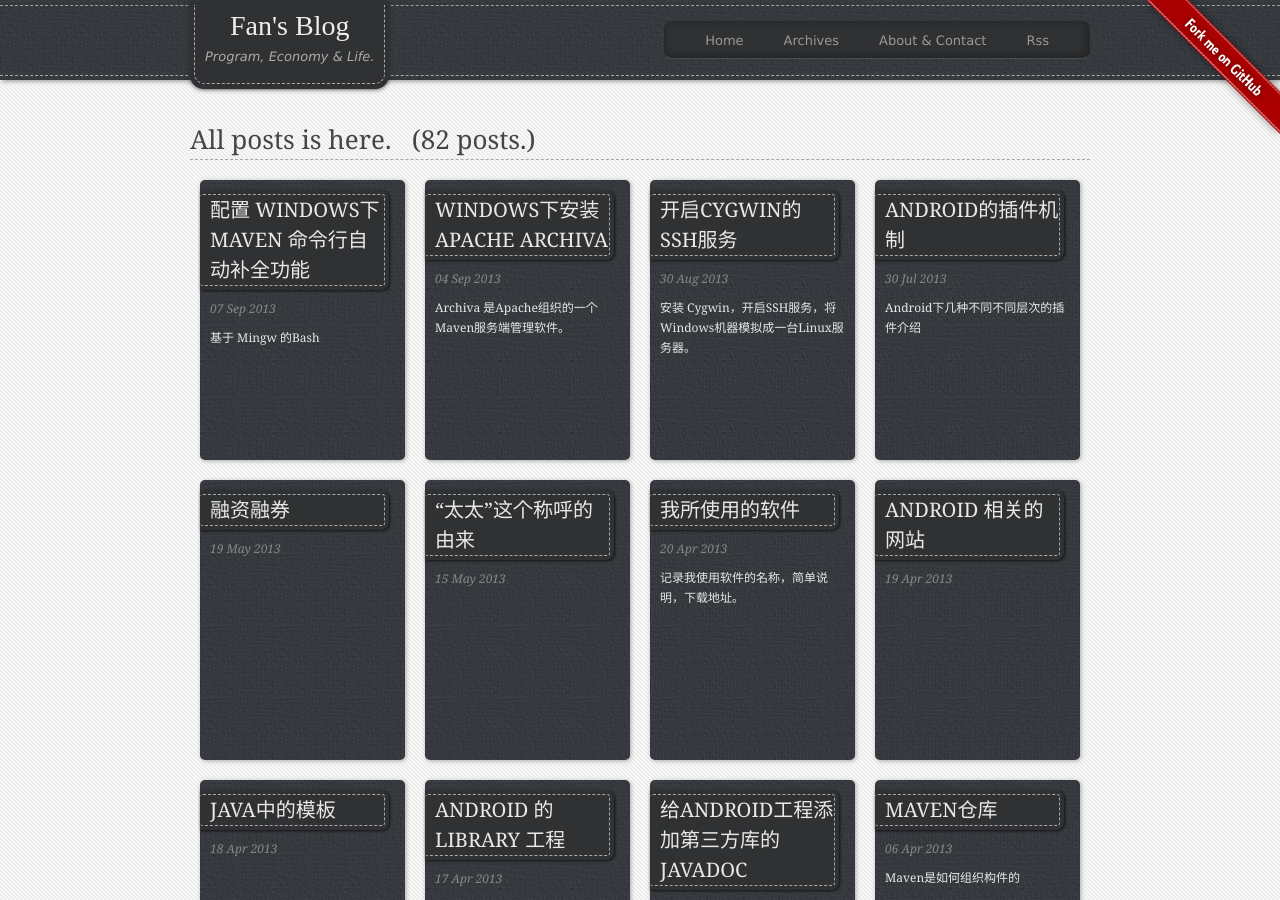
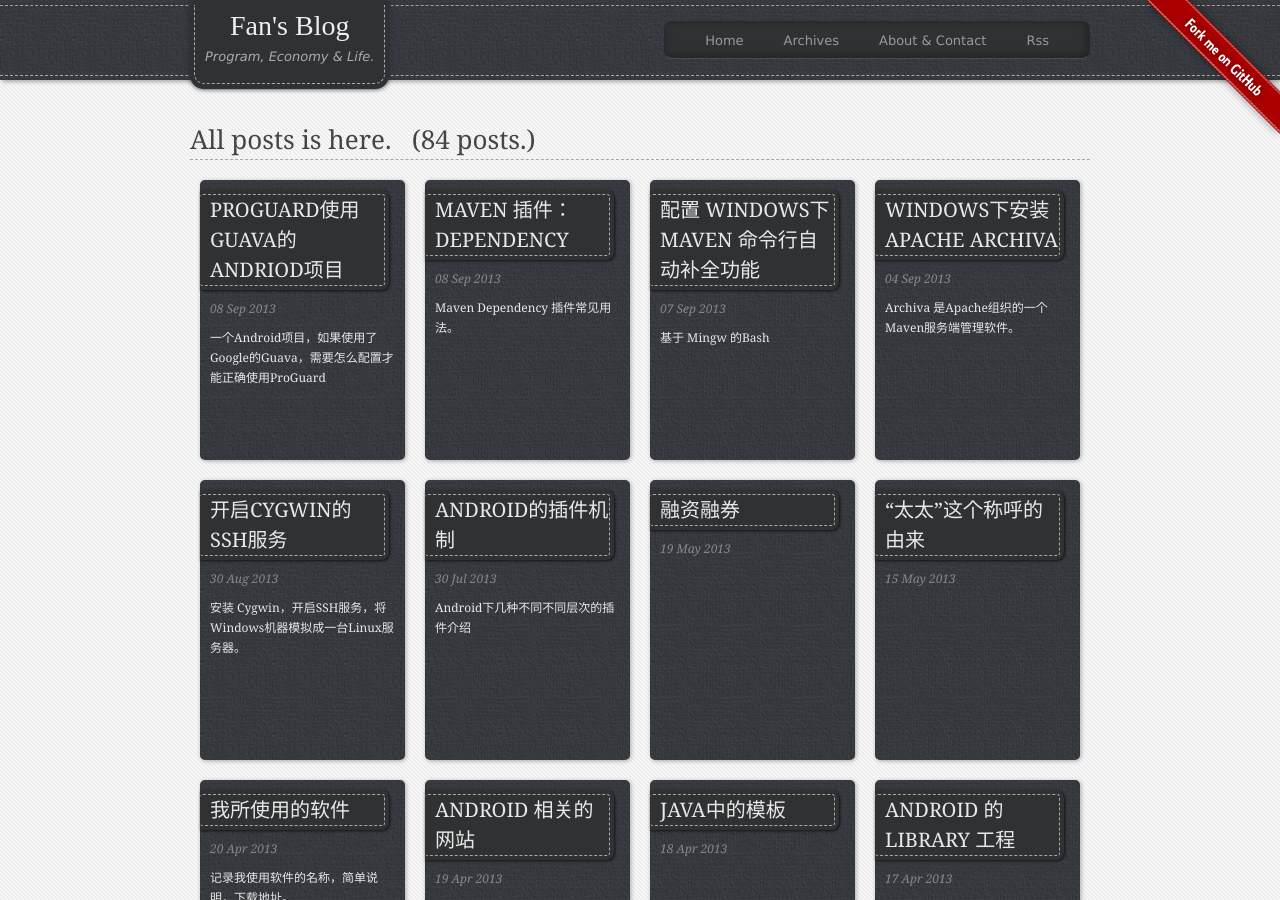
Before and after one commit to fanhongtao/fanhongtao.github.com, a Jekyll site: the page built from archives.html, in a window 1280 px wide and 900 px high. Built offline with Jekyll 4.4.1, drawn with Linux system fonts in a browser that asks for light colours; Markdown is read by kramdown in place of the engine named in the settings; comment, search, counter and statistics services are not loaded.

Commit message:
Add post about ProGuard, maven

```diff
--- a/_config.yml
+++ b/_config.yml
@@ -5,7 +5,6 @@ paginate:         10     //the number of post per page
 permalink:        /:year/:month/:day/:title.html
 safe:             true
 lsi:              false
-auto:             true
 excerpt_separator: ""   # Workaround for http://blog.slaks.net/2013-08-09/jekyll-tag-was-never-closed
 
 # configuration required for some pages
--- a/_posts/2012-02-17-build-apk-with-ant.md
+++ b/_posts/2012-02-17-build-apk-with-ant.md
@@ -21,10 +21,12 @@ android create project -k com.foo -a Test1 -t android-8 -p d:\temp
 
 ## 第二步：拷贝文件
 
-进入 D:\temp 目录，将该目录下的 build.properties、 build.xml 和 local.properties 三个文件拷贝到自己真实的工程目录下。
+进入 D:\temp 目录，将该目录下的 ant.properties、 build.xml、local.properties 三个文件拷贝到自己真实的工程目录下。
+
+如果工程目录下没有 proguard-project.txt ，也将 D:\temp 目录下的该文件一并拷贝。
 
 ## 第三步：修改 build.properties
-修改自己真实工程目录下的 build.properties 文件，在文件末尾增加以下内容
+修改自己真实工程目录下的 ant.properties 文件，在文件末尾增加以下内容
 
 {% highlight properties %}
 key.store = D:/keystore/app1.keystore
@@ -48,7 +50,17 @@ Java相关的三个项可以根据项目情况选择是否需要。java.encoding
 <project name="Test1" default="help">
 {% endhighlight %}
 
-## 第五步：编译发布版本
+## 第五步：配置 proguard （可选步骤）
+
+将 project.properties 文件中的以下行的注释（字符"#"）删除。
+
+<pre>
+proguard.config=${sdk.dir}/tools/proguard/proguard-android.txt:proguard-project.txt
+</pre>
+
+根据自己的需要修改 proguard-project.txt 文件。
+
+## 第六步：编译发布版本
 
 在工程所在目录下，执行
 
@@ -62,4 +74,8 @@ ant release
 
 # 2 补充说明
 
-如果有多个Android工程，可以将第一个工程下的 build.properties、 build.xml 和 local.properties 文件拷贝到其它各工程目录，然后只需要修改 build.xml 中的工程名即可（第一个工程已经修改过 build.properties文件了）。
+如果有多个Android工程，可以将第一个工程下的 ant.properties、 build.xml 和 local.properties 文件拷贝到其它各工程目录，然后只需要修改 build.xml 中的工程名即可（第一个工程已经修改过 ant.properties文件了）。
+
+# 修订纪录
+
+* 2013-09-08 根据新的Android SDK所涉及的文件进行修改，同时增加对ProGurad的说明。
--- /dev/null
+++ b/_posts/2013-09-08-maven-plugin-dependency.md
@@ -0,0 +1,52 @@
+---
+layout: post
+title: Maven 插件： Dependency
+description:  Maven Dependency 插件常见用法。
+categories: maven
+tags: [maven, dependency]
+copyright: cn
+---
+
+# 1. 简介
+
+Maven Dependency 用管理项目所涉及到的构件（第三方构件），可以用于实现：
+
+* 显示所依赖的构件信息
+* 将依赖的构件拷贝到指定目录
+
+
+# 2. 常用的 Dependency Goals
+
+## 2.1 dependency:build-classpath
+
+显示启动工程时Java命令的 -cp 参数。
+
+如：我们需要写一个运行工程的BAT/Shell脚本，需要指定 -cp 参数时，就可以先执行
+<pre>
+mvn dependency:build-classpath
+</pre>
+然后根据命令的输出进行调整。
+
+## 2.2 dependency:copy-dependencies
+
+将工程所依赖的构件拷贝到指定的目录。如果不指定，则拷贝到 target\dependency 目录下。
+
+如，下面的命令将依赖的构件拷贝到 libs 目录下。如果 libs 目录不存在，会自动创建。
+<pre>
+mvn dependency:copy-dependencies -DoutputDirectory="libs"
+</pre>
+
+## 2.3 dependency:list
+
+以列表方式显示工程所依赖的构件
+
+## 2.4 dependency:sources
+
+下载工程所依赖的构件的源码。
+
+## 2.5 dependency:tree
+
+以树型方式显示工程所依赖的构件
+
+# 参考
+* [Maven Dependency Plugin](http://maven.apache.org/plugins/maven-dependency-plugin/)
--- /dev/null
+++ b/_posts/2013-09-08-proguard-guava-for-android-apk.md
@@ -0,0 +1,73 @@
+---
+layout: post
+title: ProGuard使用Guava的Andriod项目
+description:  一个Android项目，如果使用了Google的Guava，需要怎么配置才能正确使用ProGuard
+categories: android
+tags: [android, guava, proguard]
+copyright: cn
+---
+
+# 1 额外的Jar包
+
+如果一个Android工程中使用了 [Guava](https://code.google.com/p/guava-libraries)，则在[ProGuard](http://sourceforge.net/projects/proguard/)项目时，还需要引入两个额外的Jar包
+
+* [jsr305](http://repo1.maven.org/maven2/com/google/code/findbugs/jsr305/2.0.1/jsr305-2.0.1.jar)
+* [javax.inject](http://repo1.maven.org/maven2/javax/inject/javax.inject/1/javax.inject-1.jar)
+
+下载后，一并放入 libs 目录。
+
+
+如果熟悉Maven，可以先将在Android项目的 libs 目录下创建一个 pom.xml 文件，内容如下：
+
+{% highlight xml %}
+<project xmlns="http://maven.apache.org/POM/4.0.0" xmlns:xsi="http://www.w3.org/2001/XMLSchema-instance"
+  xsi:schemaLocation="http://maven.apache.org/POM/4.0.0 http://maven.apache.org/maven-v4_0_0.xsd">
+    <modelVersion>4.0.0</modelVersion>
+    <groupId>org.fanhongtao</groupId>
+    <artifactId>ProGuard</artifactId>
+    <packaging>jar</packaging>
+    <version>1.0-SNAPSHOT</version>
+    <name>depend-libs</name>
+    <url>http://maven.apache.org</url>
+    <dependencies>
+        <dependency>
+            <groupId>com.google.code.findbugs</groupId>
+            <artifactId>jsr305</artifactId>
+            <version>2.0.1</version>
+        </dependency>
+        <dependency>
+            <groupId>javax.inject</groupId>
+            <artifactId>javax.inject</artifactId>
+            <version>1</version>
+        </dependency>
+    </dependencies>
+</project>
+{% endhighlight %}
+
+然后执行
+<pre>
+mvn dependency:copy-dependencies -DoutputDirectory="."
+</pre>
+
+即可自动将需要的Jar包下载到当前目录。最后删除 pom.xml 即可。
+
+# 2 ProGuard 配置示例
+
+<pre>
+-dontoptimize
+-dontobfuscate
+-dontwarn sun.misc.Unsafe
+-dontwarn com.google.common.collect.MinMaxPriorityQueue
+</pre>
+
+由于使用 Ant打包 APK时，会自动将包含 libs 目录下的 jar 包，所以不需要在 proguard-project.txt 中写类似如下的内容
+<pre>
+-injars libs/guava-r07.jar
+-libraryjars libs/jsr305.jar
+</pre>
+
+# 参考
+* [使用ANT编译Android apk文件](/2012/02/17/build-apk-with-ant.html)
+* [使用ProGuard](/2013/09/09/using-proguard.html)
+* [UsingProGuardWithGuava](https://code.google.com/p/guava-libraries/wiki/UsingProGuardWithGuava)
+* [ANDROID, PROGUARD AND GUAVA’S EVENT BUS COMPONENT](http://www.marvinlabs.com/2013/01/22/android-proguard-and-guavas-event-bus-component/)
```
